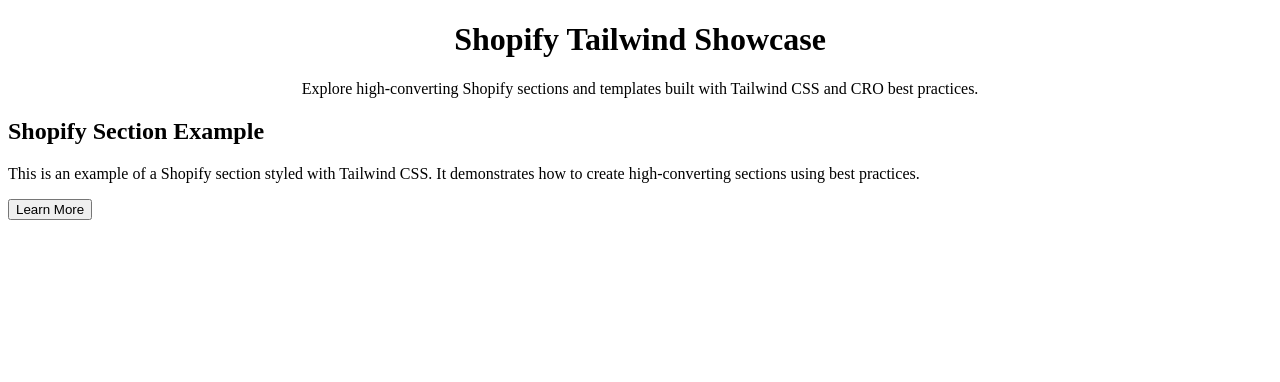
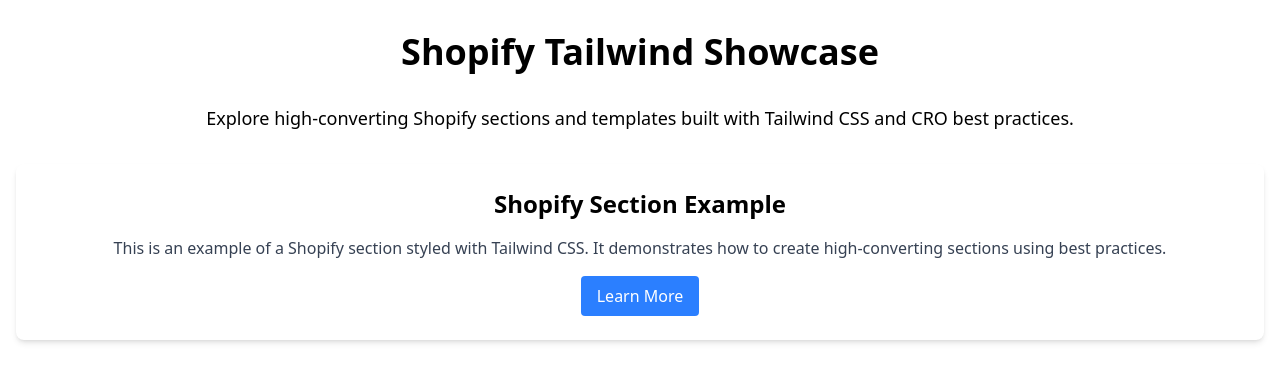
Before and after one commit to gaurangzalariya/Shopify-CRO-Templates, a Next.js app: page / in a window 1280 px wide. Shown: the top 382 px of the page. Built offline with nearby package versions, Linux system fonts and the light colour scheme.

Commit message:
Fixing tailwindcss issue

```diff
--- a/components/SectionExample.tsx
+++ b/components/SectionExample.tsx
@@ -2,7 +2,7 @@
 
 const SectionExample: React.FC = () => {
     return (
-        <section className="bg-white p-6 rounded-lg shadow-md">
+        <section className="text-center bg-white p-6 rounded-lg shadow-md">
             <h2 className="text-2xl font-bold mb-4">Shopify Section Example</h2>
             <p className="text-gray-700 mb-4">
                 This is an example of a Shopify section styled with Tailwind CSS.
--- a/next.config.js
+++ b/next.config.js
@@ -1,9 +1,12 @@
 // next.config.js
 /** @type {import('next').NextConfig} */
+const isProd = process.env.NODE_ENV === 'production';
 const repo = 'Shopify-CRO-Templates';
+
 const nextConfig = {
   output: 'export',
-  assetPrefix: `/${repo}/`,
-  basePath: `/${repo}`,
-}
-module.exports = nextConfig
+  assetPrefix: isProd ? `/${repo}/` : '',
+  basePath: isProd ? `/${repo}` : '',
+};
+
+module.exports = nextConfig;
--- a/package.json
+++ b/package.json
@@ -4,7 +4,7 @@
   "description": "A showcase of high-converting Shopify sections and templates built with Tailwind CSS and CRO best practices.",
   "main": "index.js",
   "scripts": {
-    "dev": "next dev",
+    "dev": "next dev --turbopack",
     "build": "next build",
     "start": "next start",
     "lint": "eslint ."
--- a/styles/globals.css
+++ b/styles/globals.css
@@ -1,3 +1 @@
-@tailwind base;
-@tailwind components;
-@tailwind utilities;
+@import "tailwindcss";
```
